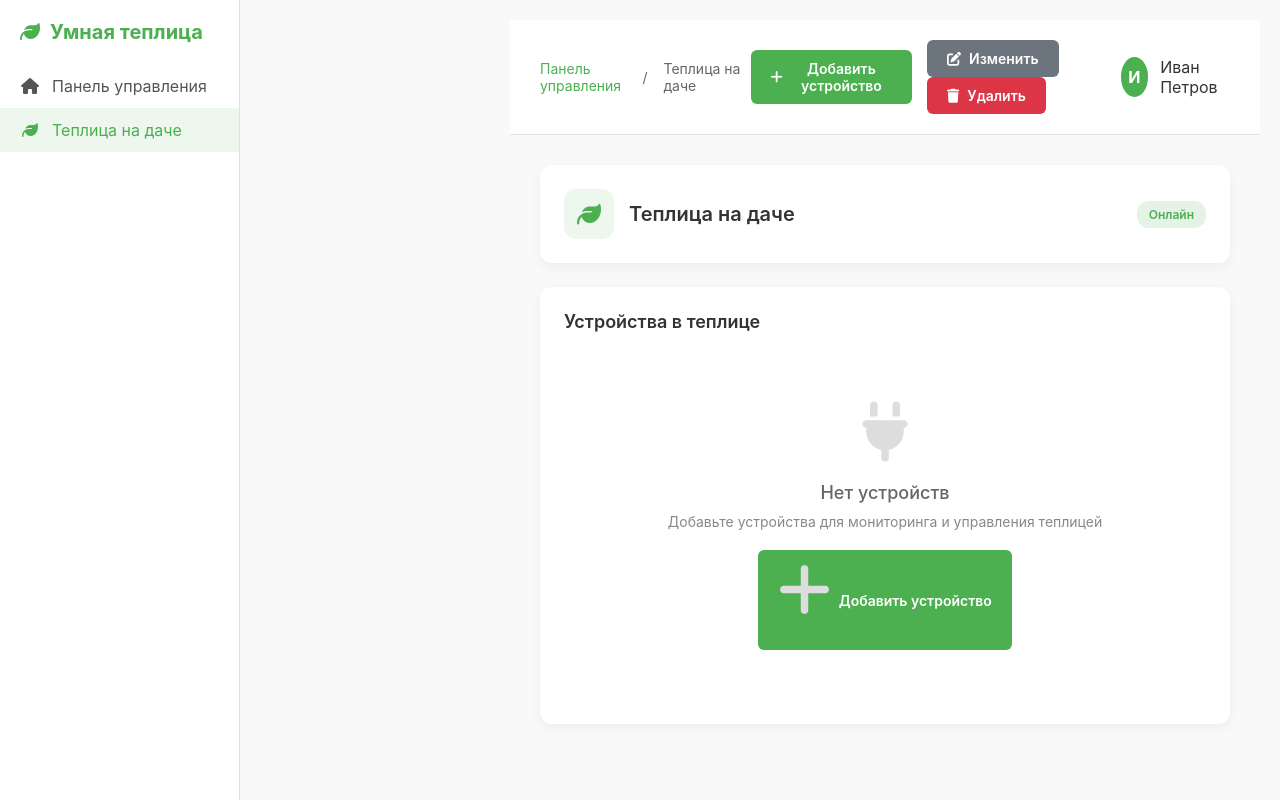
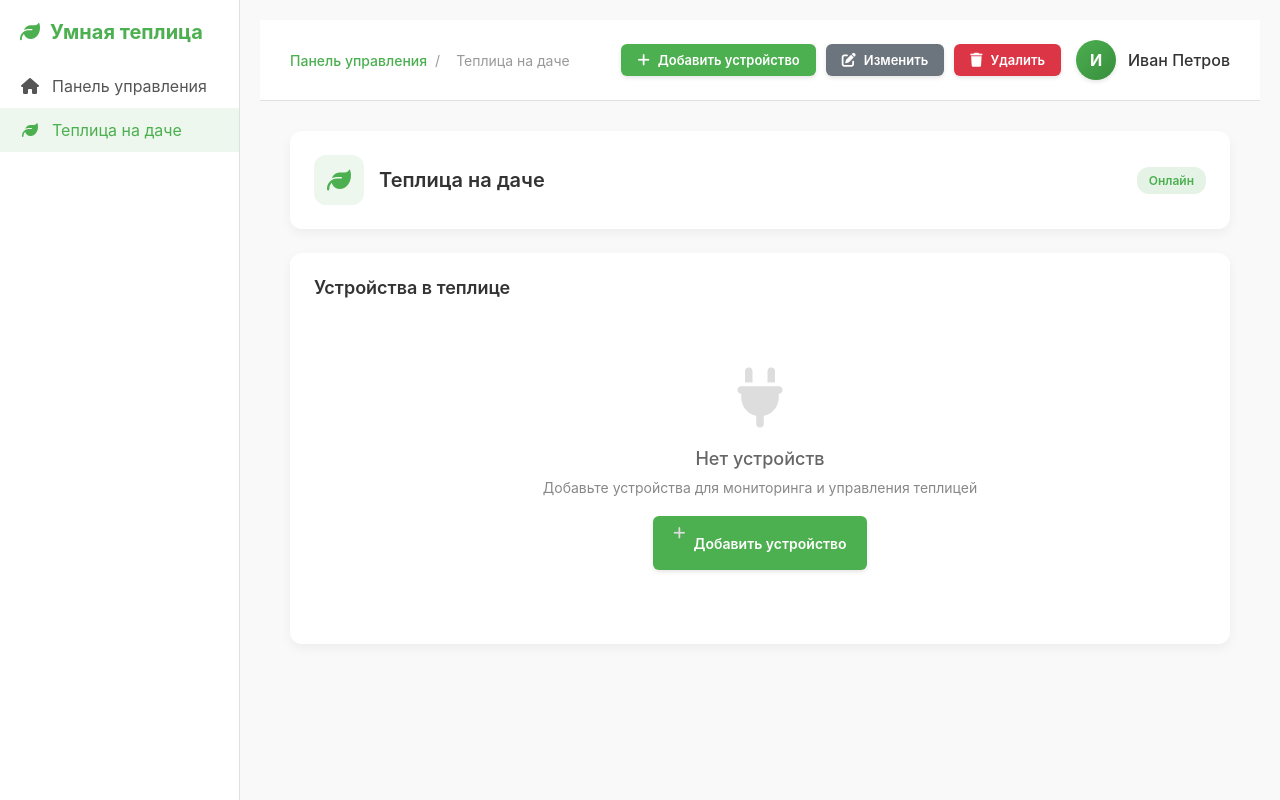
Before and after one commit to Antonmish822/IoT-Greenhouse, a Django app: page /greenhouse_detail/ in a window 1280 px wide. Run offline with Django 5.2, Linux system fonts and the light colour scheme.

Commit message:
style changes

```diff
--- a/growing/main/static/main/css/greenhouse-detail.css
+++ b/growing/main/static/main/css/greenhouse-detail.css
@@ -452,3 +452,17 @@ body {
 }
 
 /* Если этих классов нет, добавьте их в <style> */
+/* Плавная анимация для сайдбара */
+.sidebar {
+    transition: transform 0.3s ease;
+}
+
+@media (max-width: 768px) {
+    .sidebar.collapsed {
+        transform: translateX(-100%);
+    }
+
+    .sidebar.expanded {
+        transform: translateX(0);
+    }
+}
--- a/growing/main/templates/main/greenhouse_detail.html
+++ b/growing/main/templates/main/greenhouse_detail.html
@@ -687,6 +687,244 @@
         align-self: flex-end;
       }
     }
+    /* Боковое меню - фиксированное */
+.sidebar {
+    position: fixed;
+    left: 0;
+    top: 0;
+    height: 100vh;
+    z-index: 1000;
+}
+
+/* Основной контент - сдвинутый вправо */
+.main {
+    flex: 1;
+    margin-left: 240px; /* Ширина сайдбара */
+    display: flex;
+    flex-direction: column;
+    min-height: 100vh;
+}
+
+/* Шапка - растянутая на всю ширину основного контента */
+/* ===== ОБНОВЛЕННАЯ ШАПКА ===== */
+
+.header {
+    padding: 20px 30px;
+    background: var(--light);
+    border-bottom: 1px solid var(--border);
+    display: flex;
+    justify-content: space-between;
+    align-items: center;
+    height: auto;
+    position: relative;
+    width: 100%;
+    box-sizing: border-box;
+    flex-shrink: 0;
+}
+
+.breadcrumb {
+    color: #666;
+    display: flex;
+    align-items: center;
+    font-size: 14px;
+    order: 1;
+    flex: 1;
+}
+
+.breadcrumb a {
+    color: var(--primary);
+    text-decoration: none;
+    font-weight: 500;
+    transition: color 0.2s;
+}
+
+.breadcrumb a:hover {
+    color: var(--primary-dark);
+    text-decoration: underline;
+}
+
+.breadcrumb span {
+    margin: 0 8px;
+    color: #999;
+}
+
+.header-actions {
+    display: flex;
+    align-items: center;
+    gap: 15px;
+    order: 2;
+}
+
+.user-info {
+    display: flex;
+    align-items: center;
+    gap: 12px;
+    order: 3;
+    margin-left: auto;
+}
+
+.user-avatar {
+    width: 40px;
+    height: 40px;
+    border-radius: 50%;
+    background: linear-gradient(135deg, var(--primary), var(--primary-dark));
+    color: white;
+    display: flex;
+    align-items: center;
+    justify-content: center;
+    font-weight: bold;
+    font-size: 16px;
+    box-shadow: 0 2px 4px rgba(0,0,0,0.1);
+}
+
+#user-name {
+    font-weight: 500;
+    color: var(--dark);
+}
+
+.greenhouse-actions {
+    display: flex;
+    gap: 10px;
+}
+
+/* Кнопки действий теплицы */
+.greenhouse-actions .btn {
+    padding: 8px 16px;
+    font-size: 13px;
+}
+
+/* Заголовок страницы */
+.page-title {
+    font-size: 24px;
+    font-weight: 600;
+    color: var(--dark);
+    margin: 0;
+    padding: 0 30px;
+    order: 4;
+    width: 100%;
+    margin-top: 20px;
+}
+
+/* Адаптивность для шапки */
+@media (max-width: 1024px) {
+    .header {
+        flex-wrap: wrap;
+        gap: 15px;
+    }
+
+    .breadcrumb {
+        order: 1;
+        width: 100%;
+    }
+
+    .header-actions {
+        order: 2;
+        justify-content: space-between;
+        width: 100%;
+    }
+
+    .greenhouse-actions {
+        order: 1;
+    }
+
+    .user-info {
+        order: 2;
+        margin-left: 0;
+    }
+}
+
+@media (max-width: 768px) {
+    .header {
+        padding: 15px 20px;
+    }
+
+    .page-title {
+        padding: 0 20px;
+        font-size: 20px;
+        margin-top: 15px;
+    }
+
+    .breadcrumb {
+        font-size: 13px;
+    }
+
+    .greenhouse-actions {
+        flex-wrap: wrap;
+    }
+
+    .greenhouse-actions .btn {
+        padding: 6px 12px;
+        font-size: 12px;
+    }
+}
+
+@media (max-width: 480px) {
+    .header-actions {
+        flex-direction: column;
+        align-items: flex-start;
+        gap: 10px;
+    }
+
+    .greenhouse-actions {
+        width: 100%;
+        justify-content: space-between;
+    }
+
+    .user-info {
+        align-self: flex-end;
+        margin-left: 0;
+    }
+}
+
+/* Стили для кнопок, соответствующие dashboard */
+.btn {
+    padding: 10px 20px;
+    background: var(--primary);
+    color: white;
+    border: none;
+    border-radius: 6px;
+    font-weight: 600;
+    cursor: pointer;
+    display: inline-flex;
+    align-items: center;
+    gap: 8px;
+    transition: all 0.2s;
+    text-decoration: none;
+    font-size: 14px;
+    box-shadow: 0 2px 4px rgba(0,0,0,0.1);
+}
+
+.btn:hover {
+    background: var(--primary-dark);
+    transform: translateY(-1px);
+    box-shadow: 0 4px 8px rgba(0,0,0,0.15);
+}
+
+.btn:active {
+    transform: translateY(0);
+    box-shadow: 0 1px 2px rgba(0,0,0,0.1);
+}
+
+.btn-secondary {
+    background: #6c757d;
+}
+
+.btn-secondary:hover {
+    background: #5a6268;
+}
+
+.btn-danger {
+    background: #dc3545;
+}
+
+.btn-danger:hover {
+    background: #c82333;
+}
+
+.btn i {
+    font-size: 14px;
+}
+
   </style>
 </head>
 <body>
@@ -714,12 +952,13 @@
         <span>/</span>
         <span id="breadcrumb-greenhouse-name">Теплица на даче</span>
     </div>
+
     <div class="header-actions">
+        <div class="greenhouse-actions">
             <button class="btn" id="add-device-btn">
                 <i class="fas fa-plus"></i>
                 Добавить устройство
             </button>
-        <div class="greenhouse-actions">
             <button class="btn btn-secondary" id="edit-greenhouse-btn">
                 <i class="fas fa-edit"></i>
                 Изменить
@@ -729,6 +968,7 @@
                 Удалить
             </button>
         </div>
+
         <div class="user-info">
             <div class="user-avatar" id="user-avatar">И</div>
             <span id="user-name">Иван Петров</span>
```
Lines whose indentation alone changed are shown as unchanged.
